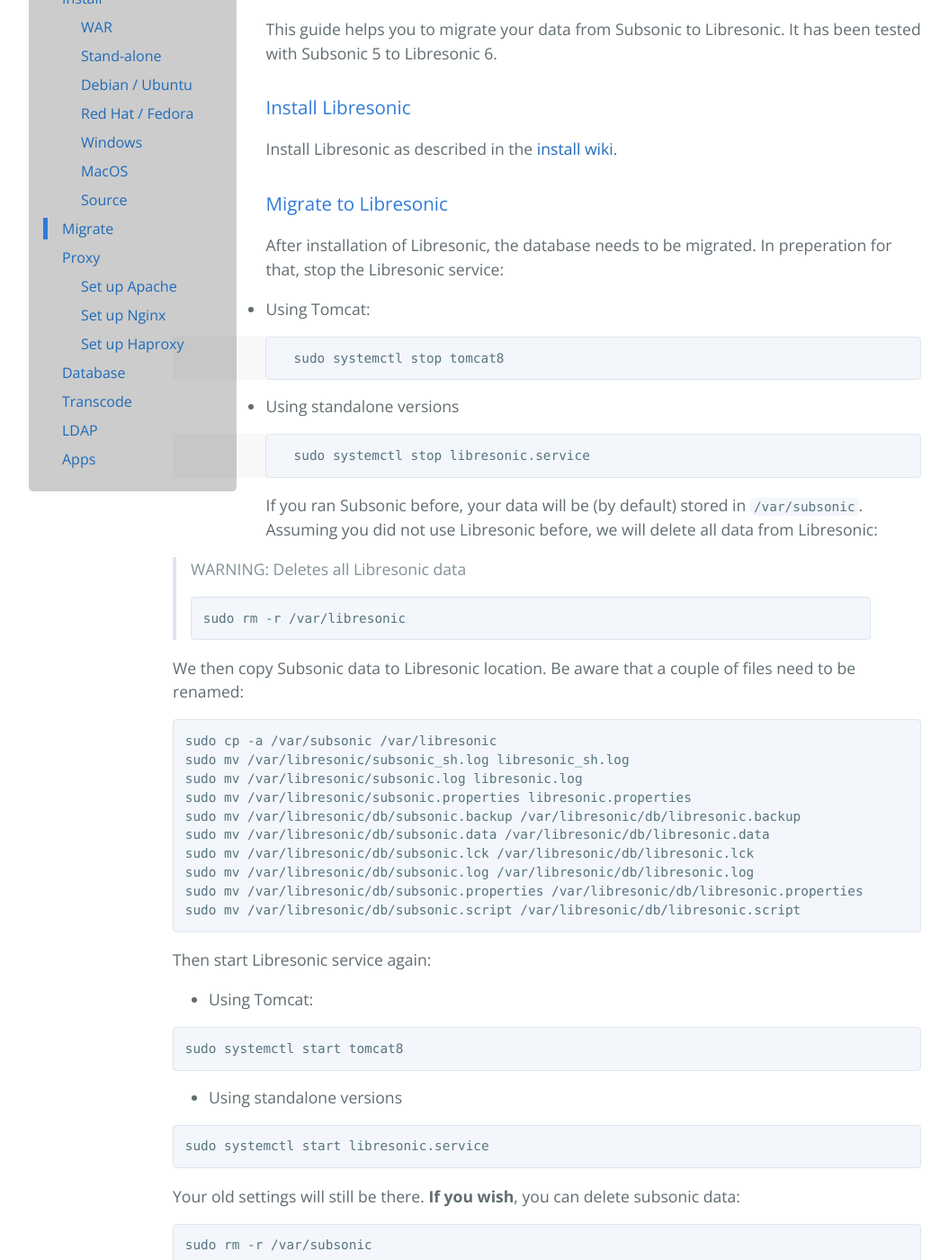
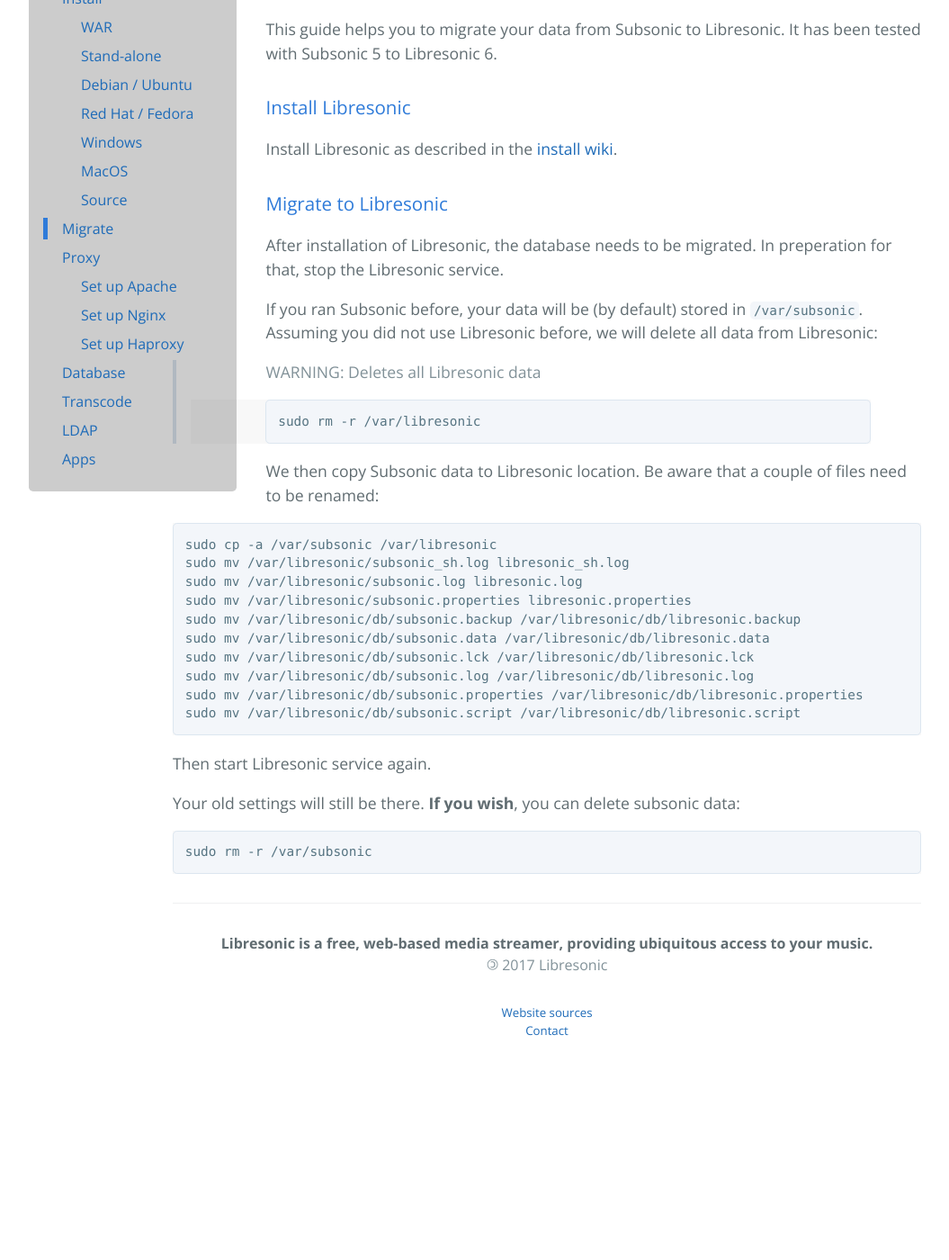
Before and after one commit to airsonic/airsonic.github.io, a Jekyll site: the page built from wiki/20_migrate.md, in a window 1280 px wide and 1400 px high, scrolled down 197 px. Shown: the whole window at 90% size, without its empty margins (32-1087 px from the left). Built offline with Jekyll 4.4.1, drawn with Linux system fonts in a browser that asks for light colours; after the commit the page ends 1401 px from its top, so only the background shows below that.

Commit message:
Add details to migrate wiki page

````diff
--- a/wiki/20_migrate.md
+++ b/wiki/20_migrate.md
@@ -13,17 +13,7 @@ Install Libresonic as described in the [install wiki](/wiki/install).
 
 ### Migrate to Libresonic
 
-After installation of Libresonic, the database needs to be migrated. In preperation for that, stop the Libresonic service:
-  * Using Tomcat:
-
-  ```
-  sudo systemctl stop tomcat8
-  ```
-  * Using standalone versions
-
-  ```
-  sudo systemctl stop libresonic.service
-  ```
+After installation of Libresonic, the database needs to be migrated. In preperation for that, stop the Libresonic service.
 
 If you ran Subsonic before, your data will be (by default) stored in `/var/subsonic`. Assuming you did not use Libresonic before, we will delete all data from Libresonic:
 
@@ -47,22 +37,10 @@ sudo mv /var/libresonic/db/subsonic.properties /var/libresonic/db/libresonic.pro
 sudo mv /var/libresonic/db/subsonic.script /var/libresonic/db/libresonic.script
 ```
 
-Then start Libresonic service again:
-* Using Tomcat:
-
-```
-sudo systemctl start tomcat8
-```
-* Using standalone versions
-
-```
-sudo systemctl start libresonic.service
-```
+Then start Libresonic service again.
 
 Your old settings will still be there. **If you wish**, you can delete subsonic data:
 
 ```
 sudo rm -r /var/subsonic
 ```
-
-Done!
````
